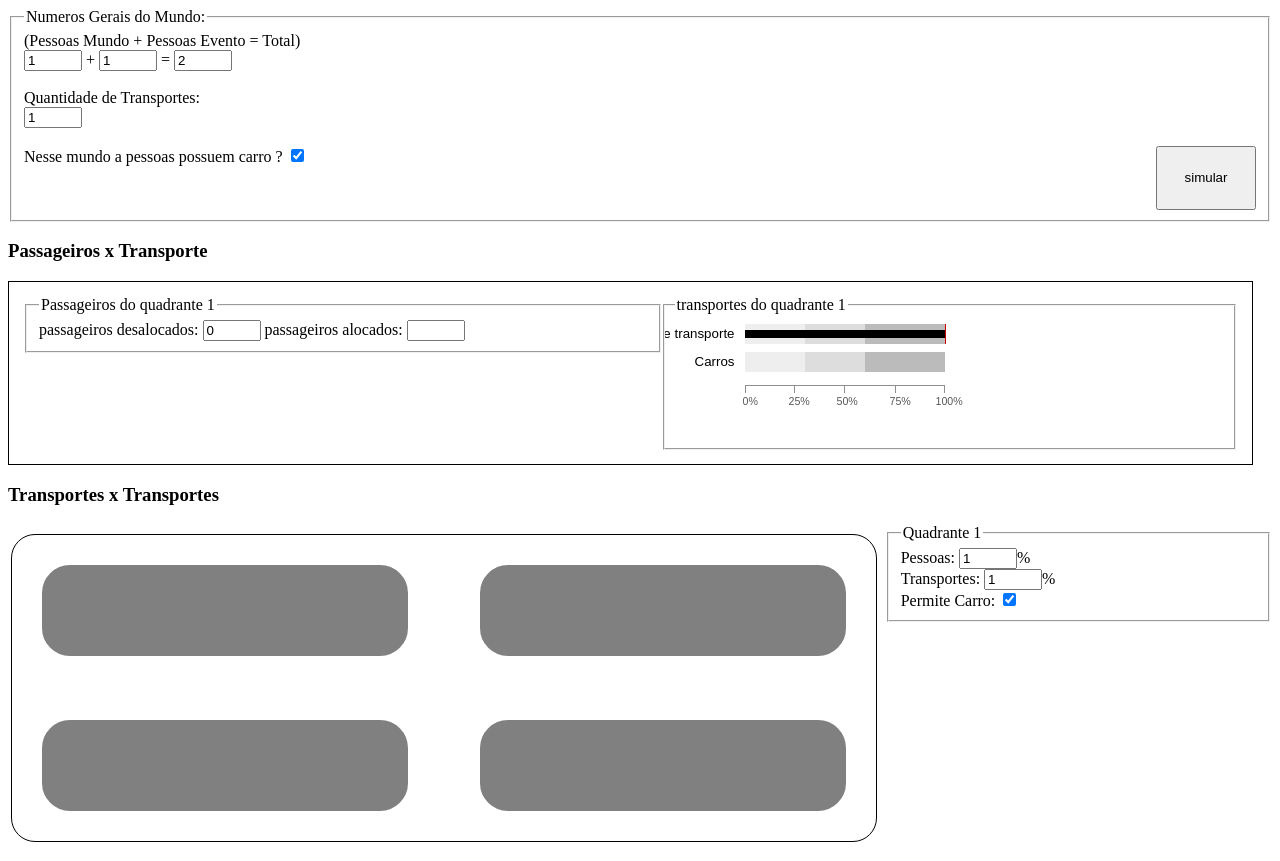
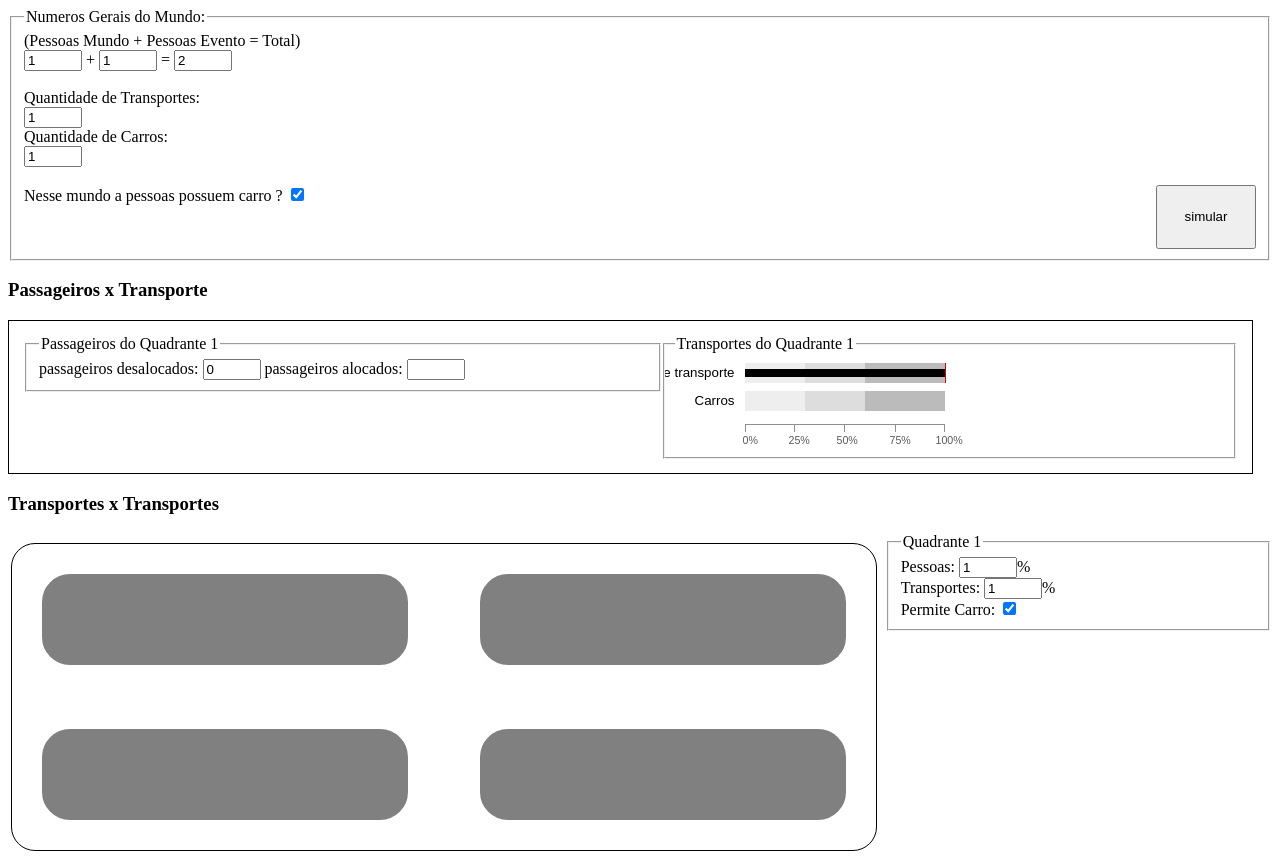
Before and after one commit to hugoantunes/epa2, a Django app: page /teste/ in a window 1280 px wide. Run offline with Django 3.2, Linux system fonts and the light colour scheme; tables that the repository leaves empty hold one stand-in row (values such as "Sample post"); parts of the project's set-up code (start-up, migrations or seed data) failed here and were passed over.

Commit message:
ainda falta muito mas vamo que vamo

```diff
--- a/SimulaPass/media/css/grafico_barra.css
+++ b/SimulaPass/media/css/grafico_barra.css
@@ -1,4 +1,4 @@
-div#container { position: relative; margin-left: 70px; margin-bottom:40px; padding: 0; text-align: left; }
+div#container { position: relative; margin-left: 70px; margin-bottom:10px; padding: 0; text-align: left; }
 
 div#container p{ height: 5px; margin: 0px; }
 /*	BULLET GRAPH */
--- a/SimulaPass/media/js/passageiro.js
+++ b/SimulaPass/media/js/passageiro.js
@@ -72,3 +72,33 @@ function q4q3($obj){
     movimenta($obj, tops[0], rights[2]);
 }
 //FIM MOVIMENTOS Q4
+
+
+//OBJETO Transporte
+function Transporte() {
+    this.id;
+    this.tipo;
+    this.tempo;
+    this.capacidade_maxima;
+    this.capacidade_atual;
+    this.capacidade_confortavel;
+    this.conforto;
+    this.posicao_inicial;
+    this.posicao_final;
+    this.passageiros = new Array();
+}
+
+
+//OBJETO Passageiro
+function Passageiro() {
+    this.tipo;
+    this.id;
+    this.transporte;
+    this.conforte;
+
+    this.entra_no_transporte = function(transporte){
+        this.transporte = transporte;
+        transporte.passageiros.push(this);
+    }
+
+}
--- a/SimulaPass/mundo/models.py
+++ b/SimulaPass/mundo/models.py
@@ -4,6 +4,7 @@ from django.db import models
 class Mundo(models.Model):
     qtd_pessoas = models.IntegerField(max_length=255)
     qtd_transportes = models.IntegerField(max_length=255)
+    qtd_carros = models.IntegerField(max_length=255)
     permite_carros = models.BooleanField()
 
 class Quadrante(models.Model):
@@ -18,3 +19,13 @@ class Quadrante(models.Model):
     @property
     def passageiros_do_quadrante(self):
         return int(float(self.mundo.qtd_pessoas)*float(self.percentual_pessoas)/100)
+'''
+    @property
+    def porcentagem_atual_de_passageiros(self):
+        return int(float(self.capacidade_atual)/float(self.capacidade_maxima)*100)
+
+    @property
+    def porcentagem_maxima_confortavel(self):
+        percentual = int(float(self.capacidade_confortavel)/float(self.capacidade_maxima)*100)
+        return percentual*2
+'''
--- a/SimulaPass/settings.py
+++ b/SimulaPass/settings.py
@@ -81,7 +81,7 @@ TEMPLATE_LOADERS = (
 MIDDLEWARE_CLASSES = (
     'django.middleware.common.CommonMiddleware',
     'django.contrib.sessions.middleware.SessionMiddleware',
-    'django.middleware.csrf.CsrfViewMiddleware',
+    #'django.middleware.csrf.CsrfViewMiddleware',
     'django.contrib.auth.middleware.AuthenticationMiddleware',
     'django.contrib.messages.middleware.MessageMiddleware',
 )
--- a/SimulaPass/templates/simula.html
+++ b/SimulaPass/templates/simula.html
@@ -15,33 +15,40 @@
 
     <script>
         $(document).ready(function(){
+            {% for quadrante in quadrantes %}
+                qtd_passageiros_desalocados_q{{quadrante.id}} = $('#passageiros_desalocados_q{{quadrante.id}}').val();
+                qtd_passageiros_alocados_q{{quadrante.id}} = $('#passageiros_alocados_q{{quadrante.id}}').val();
+                qtd_carros_disponiveis = $('#num_carros').val();
+            {% endfor %}
 
-            $('#simular').click(function(){
-/*
-                for(i=1;i<=5;i++){
-                    q4q2($("#passageiro_teste"+i+""));
-                }
-                q1q3($("#passageiro_teste6"));
-                q1q2($("#passageiro_teste7"));
+            {% for transporte in transportes %}
+                transporte_modelo_{{transporte.id}} = new Transporte()
+                transporte_modelo_{{transporte.id}}.tipo = "{{ transporte.nome }}"
+                transporte_modelo_{{transporte.id}}.tempo = {{ transporte.tempo_viagem }}
+                transporte_modelo_{{transporte.id}}.capacidade_maxima = {{ transporte.capacidade_maxima }}
+                transporte_modelo_{{transporte.id}}.capacidade_atual = {{ transporte.capacidade_atual }}
+                transporte_modelo_{{transporte.id}}.capacidade_confortavel = {{ transporte.capacidade_confortavel }}
+            {% endfor %}
 
-*/
-                console.log('clicou');
-                var num_pessoas = $('#num_pessoas').val();
-/*
+            $("#my_form").submit(function(){
+                console.log('subimitou');
                 $.ajax({
-                    url: '/ajax/'+num_pessoas+'/',
+                    type:'POST',
+                    data: $("#my_form").serialize(),
+                    url: '/carros/'+qtd_carros_disponiveis+'/quadrante/'+1+'/',
                     success: function(data) {
                         console.log(data);
                     }
                 });
-*/
             });
-        });//document.ready
+          });//document.ready
 
     </script>
 </head>
 
 <body>
+    <form name='teste' method='post' id="my_form">
+    {% csrf_token %}
     <fieldset>
         <legend>Numeros Gerais do Mundo:</legend>
         (<label for="num_pessoas">Pessoas Mundo</label> + <label for="num_pessoas">Pessoas Evento</label> = <label for="num_pessoas">Total</label>)
@@ -53,17 +60,22 @@
         <label for="num_transportes">Quantidade de Transportes:</label>
         <br/>
         <input type="text" name='num_transportes' id='num_transportes' value='{{ mundo.qtd_transportes }}'>
+        <br/>
+        <label for="num_transportes">Quantidade de Carros:</label>
+        <br/>
+        <input type="text" name='num_carros' id='num_carros' value='{{ mundo.qtd_carros }}'>
+
         <br/><br/>
         <label for="num_transportes">Nesse mundo a pessoas possuem carro ?</label>
         <input type="checkbox" name='permite_carros' id='permite_carros_mundo'{%if mundo.permite_carros%}checked{%endif%} >
 
-        <input type="button" value="simular" id='simular'>
+        <input type="submit" value="simular" id='simular'>
     </fieldset>
 
     {% include "transporte_passageiros.html" %}
 
     {% include "transporte_transportes.html" %}
-
+    </form>
 
 </body>
 
--- a/SimulaPass/templates/transporte_passageiros.html
+++ b/SimulaPass/templates/transporte_passageiros.html
@@ -5,15 +5,15 @@
            {% if not forloop.first %}<hr/>{%endif%}
 
            <fieldset class="passageiros" id="passageiros_q{{quadrante.id}}">
-               <legend>Passageiros do quadrante {{quadrante.id}}</legend>
-               passageiros desalocados: <input type="text" name=quadrante_passageiros_alocados" value={{quadrante.passageiros_do_quadrante}}>
-               passageiros alocados: <input type="text" name="quandrante_passageiros_alocados">
+               <legend>Passageiros do Quadrante {{quadrante.id}}</legend>
+               passageiros desalocados: <input type="text" name=quadrante_passageiros_desalocados_q{{quadrante.id}}" id="passageiros_desalocados_q{{quadrante.id}}" value={{quadrante.passageiros_do_quadrante}}>
+               passageiros alocados: <input type="text" name="quadrante_passageiros_alocados_q{{quadrante.id}}" id="passageiros_alocados_q{{quadrante.id}}">
             </fieldset>
-            <fieldset class="transportes" id="transportes_q{{quadrante.id}}">
-                <legend>transportes do quadrante {{quadrante.id}}</legend>
-                <div id="container">
+            <fieldset class="transportes" >
+                <legend>Transportes do Quadrante {{quadrante.id}}</legend>
+                <div id="container" id="transportes_q{{quadrante.id}}" >
                    {% for transporte in transportes %}
-                        <div class="box-wrap">
+                        <div class="box-wrap" >
                             <div class="box1"></div>
                             <div class="box2"></div>
                             <div class="box3"></div>
--- a/SimulaPass/templates/transporte_transportes.html
+++ b/SimulaPass/templates/transporte_transportes.html
@@ -24,10 +24,10 @@
    {% for quadrante in quadrantes %}
    <fieldset>
        <legend>Quadrante {{quadrante.id}}</legend>
-       Pessoas: <input type="text" name='percent_pes' id='percent_pes_q{{quadrante.id}}' value='{{quadrante.percentual_pessoas}}'>%
+       Pessoas: <input type="text" name='percent_pes_q{{quadrante.id}}' id='percent_pes_q{{quadrante.id}}' value='{{quadrante.percentual_pessoas}}'>%
        <br/>
-       Transportes: <input type="text" name='percent' id='percent_trans_q{{quadrante.id}}' value='{{quadrante.percentual_transportes}}'>%
+       Transportes: <input type="text" name='percent_q{{quadrante.id}}' id='percent_q{{quadrante.id}}' value='{{quadrante.percentual_transportes}}'>%
        <br/>
-       Permite Carro: <input type="checkbox" name='permite_carro' id='percent_trans_q{{quadrante.id}}' {%if quadrante.permite_carros%}checked{%endif%}>
+       Permite Carro: <input type="checkbox" name='permite_carro_q{{quadrante.id}}' id='permite_carro_q{{quadrante.id}}' {%if quadrante.permite_carros%}checked{%endif%}>
     </fieldset>
    {% endfor %}
--- a/SimulaPass/urls.py
+++ b/SimulaPass/urls.py
@@ -16,6 +16,8 @@ urlpatterns = patterns('',
 	url(r'^posiciona_passageiros/(?P<numero>\d+)/$', 'SimulaPass.views.posiciona_passageiro'),
 	url(r'^posiciona_transportes/(?P<numero>\d+)/$', 'SimulaPass.views.posiciona_transporte'),
 
+    url(r'^passageiros/(?P<num_passageiros>\d+)/carros/(?P<num_carros>\d+)/quadrante/(?P<id_quadrante>\d+)/$','SimulaPass.views.entra_no_transporte'),
+    url(r'^carros/(?P<num_carros>\d+)/quadrante/(?P<id_quadrante>\d+)/$','SimulaPass.views.entra_no_transporte'),
 	url(r'^static/(?P<path>.*)$', 'django.views.static.serve',
       {'document_root':settings.MEDIA_ROOT}
     ),
--- a/SimulaPass/views.py
+++ b/SimulaPass/views.py
@@ -5,6 +5,7 @@ import random
 from django.utils import simplejson
 from django.shortcuts import render_to_response
 from django.http import HttpResponse
+from django.template import RequestContext
 
 from passageiros.models import Passageiro
 from transportes.models import Transporte
@@ -36,7 +37,7 @@ def teste(request):
             'total_pessoas': total_pessoas
     }
 
-    return render_to_response(template, context)
+    return render_to_response(template, context, context_instance=RequestContext(request))
 
 def home(request):
     template = u'index.html'
@@ -58,7 +59,7 @@ def home(request):
             'transportes':transportes,
     }
 
-    return render_to_response(template, context)
+    return render_to_response(template, context, context_instance=RequestContext(request))
 
 def ajax(request, numero):
     #import ipdb;ipdb.set_trace()
@@ -110,6 +111,26 @@ def ajax(request, numero):
 
     return HttpResponse(json, mimetype = 'application/json')
 
+def entra_no_transporte(request, num_carros, id_quadrante):
+    transportes = Transporte.objects.all().order_by('tempo_viagem')
+
+    lista_transportes = []
+
+    for transporte in transportes:
+        lista_transportes.append(transporte)
+
+    lista_transportes.append('carro')
+
+    possibilidades_maximas_de_transporte = len(lista_transportes)
+
+    escolha = random.randint(0, possibilidades_maximas_de_transporte-1)
+
+    import ipdb; ipdb.set_trace()
+    json={'passageiros':[]}
+    json = simplejson.dumps(json)
+
+    return HttpResponse(json, mimetype = 'application/json')
+
 def posiciona_passageiro(request,numero):
 
     if int(numero)%2 ==0:
```
Also changed, not shown: SimulaPass/mundo/migrations/0005_auto__add_field_mundo_qtd_carros.py (added).
